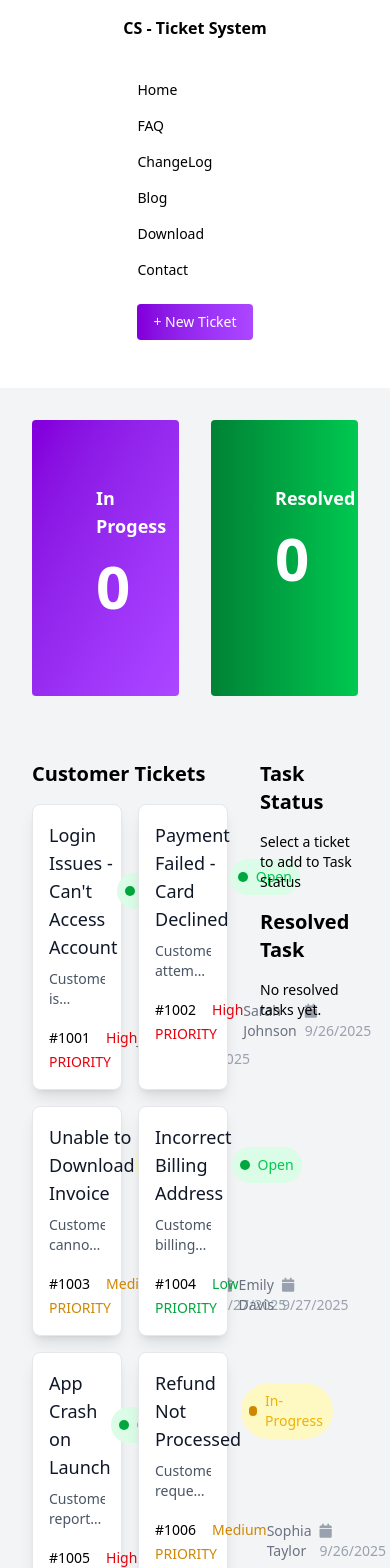
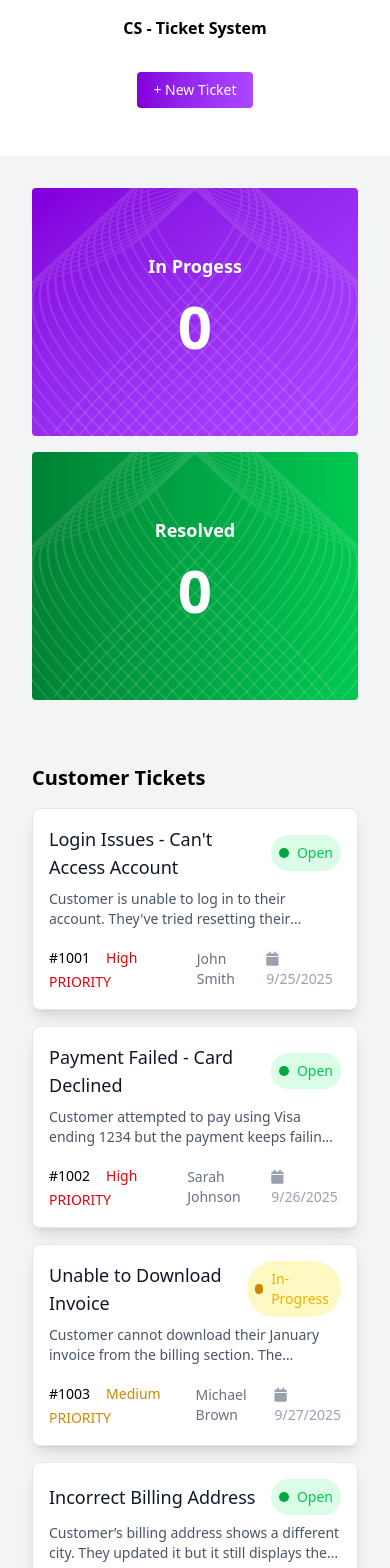
Before and after one commit to mehedii-hasann-00/react-ass-7, a React (Vite) app: page / in a window 390 px wide. Shown: the top 1568 px of the page. Built offline with nearby package versions, Linux system fonts and the light colour scheme.

Commit message:
responsive add

```diff
--- a/src/App.jsx
+++ b/src/App.jsx
@@ -3,7 +3,6 @@ import { ToastContainer, toast } from 'react-toastify';
 import 'react-toastify/dist/ReactToastify.css';
 
 function App() {
-  const [count, setCount] = useState(0);
   const [tickets, setTickets] = useState([]);
   const [taskInProgess, setTaskInProgess] = useState([]);
   const [taskResolved, setTaskResolved] = useState([]);
@@ -56,7 +55,6 @@ function App() {
     notify("Task Resolved Successfully");
   }
 
-  console.log(taskInProgess);
   return (
     <>
       <ToastContainer />
@@ -64,7 +62,7 @@ function App() {
         <div className="flex flex-col lg:flex-row justify-between items-center px-8 mx-8 py-4 text-black">
           <h3 className="font-semibold">CS - Ticket System</h3>
           <div className="flex flex-col lg:flex-row gap-4 text-sm my-8 lg:my-4">
-            <div className='flex flex-col lg:flex-row gap-4 py-2'>
+            <div className='lg:flex hidden lg:flex-row gap-4 py-2'>
               <p>Home</p>
               <p>FAQ</p>
               <p>ChangeLog</p>
@@ -74,25 +72,28 @@ function App() {
             </div>
             <button className="bg-gradient-to-r from-purple-700 to-purple-500 text-white px-4 py-2 rounded">+ New Ticket</button>
           </div>
-
         </div>
       </div>
       <div className='bg-gray-100 p-8'>
-        <div className='grid grid-cols-2 gap-8 text-center'>
-          <div className='bg-gradient-to-br from-purple-700 to-purple-500 text-white p-16 rounded'>
+        <div className='grid lg:grid-cols-2 grid-cols-1 lg:gap-8 gap-4 text-center'>
+          <div className='relative bg-gradient-to-br from-purple-700 to-purple-500 text-white p-16 rounded'>
+            <img src="./vector1.png" alt="" className='absolute top-0 left-0' />
+            <img src="./vector1.png" alt="" className='absolute rotate-y-180 top-0 right-0' />
             <h3 className='text-lg font-semibold'>In Progess</h3>
             <p className='my-4 text-6xl font-bold'>{taskInProgess.length}</p>
           </div>
-          <div className='bg-gradient-to-r from-green-700 to-green-500 text-white p-16 rounded'>
+          <div className='relative bg-gradient-to-r from-green-700 to-green-500 text-white p-16 rounded'>
+            <img src="./vector1.png" alt="" className='absolute top-0 left-0' />
+            <img src="./vector1.png" alt="" className='absolute rotate-y-180 top-0 right-0' />
             <h3 className='text-lg font-semibold'>Resolved</h3>
             <p className='my-4 text-6xl font-bold'>{taskResolved.length}</p>
           </div>
         </div>
-        <div className='flex my-8 gap-8 py-8'>
-          <div className='w-2/3'>
+        <div className='lg:flex my-8 gap-8 py-8'>
+          <div className='w-full lg:w-2/3'>
             <h2 className='text-xl font-semibold mb-4'>Customer Tickets</h2>
             {tickets && tickets.length > 0 ?
-              <div className='grid grid-cols-2 gap-4'>
+              <div className='grid lg:grid-cols-2 grid-cols-1 gap-4'>
                 {tickets.map(t => (
                   <div key={t.id} className=" rounded-lg border border-gray-200 shadow-lg p-4 bg-white cursor-pointer" onClick={() => handle_in_progess(t)}>
                     <div className="flex justify-between items-center">
@@ -127,7 +128,7 @@ function App() {
               </div>
               : null}
           </div>
-          <div className='w-1/3'>
+          <div className='w-full lg:w-1/3 mt-4 lg:mt-0'>
             <div>
               <h2 className='text-xl font-semibold'>Task Status</h2>
               {taskInProgess && taskInProgess.length > 0 ?
@@ -158,7 +159,7 @@ function App() {
       </div>
 
       <div className='bg-black'>
-        <div className='flex p-8 justify-between '>
+        <div className='lg:flex p-8 justify-between '>
           <div className='max-w-md'>
             <h2 className='text-white'>CS -- Ticket System</h2>
             <p className='py-2 text-sm font-light text-gray-500'>Lorem Ipsum is simply dummy text of the printing and typesetting industry. Lorem Ipsum has been the industry's standard dummy text ever since the 1500s, when an unknown printer took a galley of type and scrambled it to make a type specimen book.</p>
```
